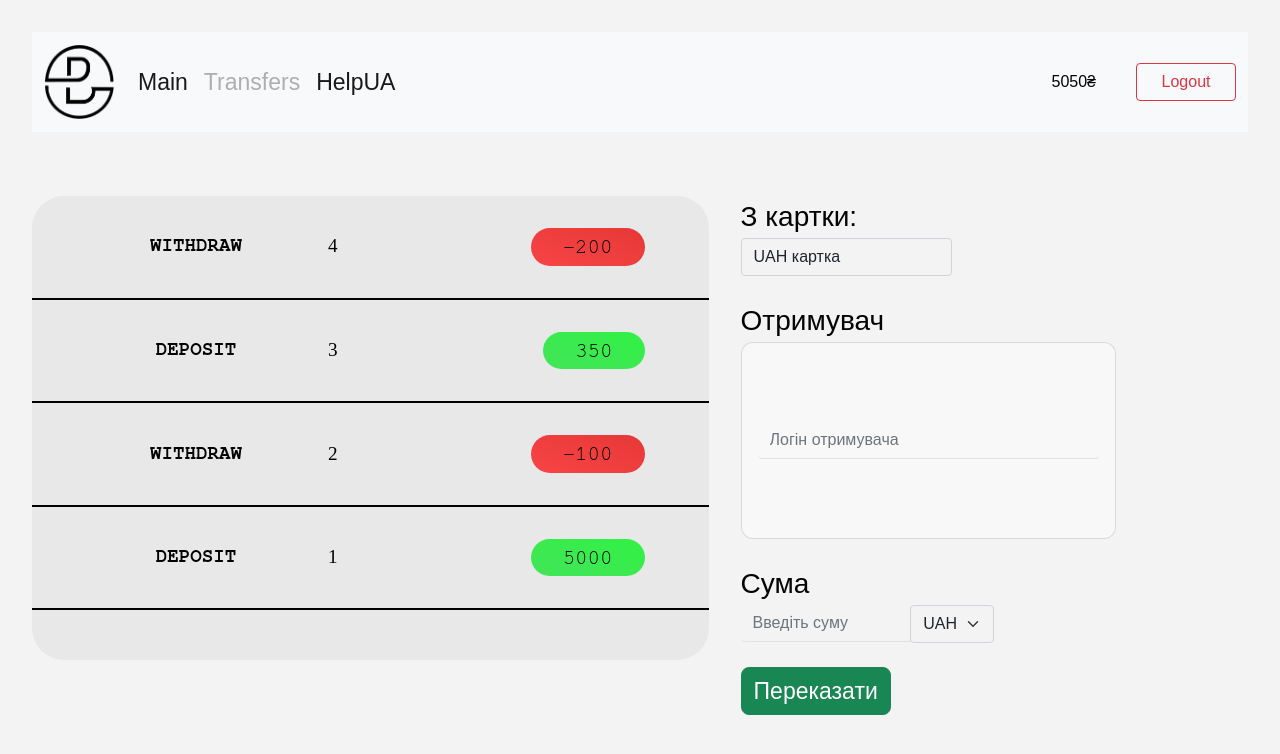
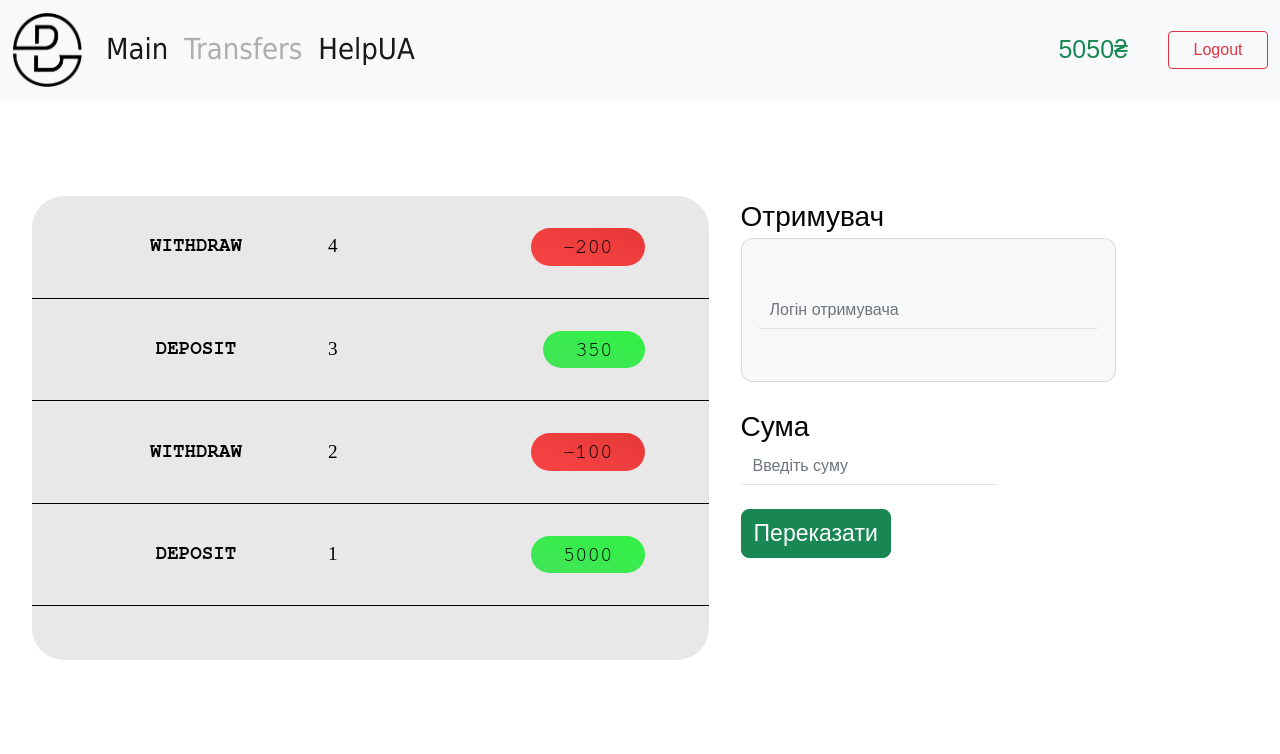
Before and after one commit to hhhusak/BetaBankProject, a plain HTML site: page client/transfersli.html in a window 1280 px wide. Drawn offline with nearby package versions, Linux system fonts and the light colour scheme.

Commit message:
third sprint

```diff
--- a/client/mainStyle.css
+++ b/client/mainStyle.css
@@ -3,7 +3,7 @@
   }
 
   .balance{
-    font-size: 20px;
+    font-size: 25px;
     text-decoration: none;
     color: #198754;
   }
--- a/client/transfer.css
+++ b/client/transfer.css
@@ -11,9 +11,9 @@ html {
 body {
   font-family: 'Poppins', sans-serif;
   color: #050404;
-  background-color: #f3f3f3;
+  background-color: #ffffff;
   height: 10vh;
-  padding: 2rem;
+
 }
 
 
@@ -25,6 +25,7 @@ body {
   grid-template-columns: 4fr 3fr;
   /* grid-template-rows: auto repeat(3, 15rem) auto; */
   gap: 2rem;
+  padding: 2rem;
 }
 
 /* Transfers */
@@ -40,7 +41,7 @@ body {
   padding: 2rem 4rem;
   display: flex;
   align-items: center;
-  border-bottom: 2px solid #000000;
+  border-bottom: 0.5px solid #000000;
 }
 
 .transfers__name{
@@ -91,7 +92,7 @@ body {
 }
 
 .balance{
-  font-size: 20px;
+  font-size: 25px;
   text-decoration: none;
   color: #198754;
 }
--- a/client/transfersli.html
+++ b/client/transfersli.html
@@ -18,19 +18,19 @@
           <div class="collapse navbar-collapse" id="navbarSupportedContent">
             <ul class="navbar-nav me-auto mb-2 mb-lg-0">
               <li class="nav-item">
-                <a class="nav-link active" aria-current="page" style="font-size: 23px;" href="mainli.html">Main</a>
+                <a class="nav-link active" aria-current="page" style="font-size: 29px; font-family: Tahoma, sans-serif" href="mainli.html">Main</a>
               </li>
               <li class="nav-item">
-                <a class="nav-link disabled" aria-current="page" style="font-size: 23px;" aria-disabled="true" href="#">Transfers</a>
+                <a class="nav-link disabled" aria-current="page" style="font-size: 29px; font-family: Tahoma, sans-serif" aria-disabled="true" href="#">Transfers</a>
               </li>
               <li class="nav-item">
-                <a class="nav-link active" aria-current="page" style="font-size: 23px;" href="#">HelpUA</a>
+                <a class="nav-link active" aria-current="page" style="font-size: 29px; font-family: Tahoma, sans-serif" href="#">HelpUA</a>
               </li>
             </ul>
 
             <!--Balance-->
             <div class="balanceWrapper">
-              <a href="transfersli.html" class="balance">0.00 UAH</a>
+              <a href="transfersli.html" class="balance">0₴</a>
             </div>
 
             <form class="d-flex">
@@ -56,14 +56,14 @@
 
           <form>
             <div class="form-group">
-                <div class="col-md-5 mb-4">
+                <!-- <div class="col-md-5 mb-4">
                   <label for="account" class="fs-3">З картки:</label>
                   <select class="form-control bg-transparent" id="account">
                     <option>UAH картка</option>
                     <option>USD картка</option>
                     <option>EUR картка</option>
                   </select>
-                </div>
+                </div> -->
 
                 <div class="col-md-5 mb-4">
                   <label for="reciever" class="fs-3">Отримувач</label>
@@ -82,11 +82,11 @@
                     <input type="number" class="form-control border-0 border-bottom bg-transparent" id="amount" placeholder="Введіть суму">
                     <label for="floatingEmptyPlaintextInput"></label>
                     <div class="input-group-append">
-                      <select class="form-select bg-transparent">
+                      <!-- <select class="form-select bg-transparent">
                         <option value="UAH">UAH</option>
                         <option value="USD">USD</option>
                         <option value="EUR">EUR</option>
-                      </select>
+                      </select> -->
                     </div>
                   </div>
                 </div>
--- a/client/transfersscript.js
+++ b/client/transfersscript.js
@@ -26,10 +26,10 @@ const btnSend = document.querySelector('#btnsend');
 const balanceLabel = document.querySelector('.balanceWrapper');
 const inputAmount = document.querySelector('#amount');
 
-const displayTransfers = function(transfers){
+const displayTransfers = function (transfers) {
     containerTransfers.innerHTML = '';
 
-    transfers.forEach(function(tran, i){
+    transfers.forEach(function (tran, i) {
         const type = tran > 0 ? 'deposit' : 'withdraw';
         const html = `
         <div class="transfers__row">
@@ -42,19 +42,19 @@ const displayTransfers = function(transfers){
     });
 }
 
-const updateUI = function(acc) {
+const updateUI = function (acc) {
     displayTransfers(acc.transfers);
 
     displayBalance(acc);
 }
 
-const displayBalance = function(acc){
+const displayBalance = function (acc) {
     const balance = acc.transfers.reduce((acc, tran) => acc + tran, 0);
     acc.balance = balance;
-    balanceLabel.textContent = `${balance}₴`
+    balanceLabel.innerHTML = `<a href="transfersli.html" class="balance">${balance}₴</a>`;
 }
 
-btnSend.addEventListener('click', function(e){
+btnSend.addEventListener('click', function (e) {
     e.preventDefault();
 
     const amount = Number(inputAmount.value);
@@ -62,18 +62,17 @@ btnSend.addEventListener('click', function(e){
         acc => acc.login === inputRecipient.value
     );
 
-    if(amount > 0 &&
-       recipientAcc &&
-       account1.balance >= amount &&
-       recipientAcc !== account1)
-       {
+    if (amount > 0 &&
+        recipientAcc &&
+        account1.balance >= amount &&
+        recipientAcc !== account1) {
         recipientAcc.transfers.push(amount);
         account1.transfers.push(-amount);
 
         inputAmount.value = inputRecipient.value = '';
 
         updateUI(account1);
-       }
+    }
 })
 
 updateUI(account1);
```
Also changed, not shown: client/mainli.html (+4 -4 lines).
